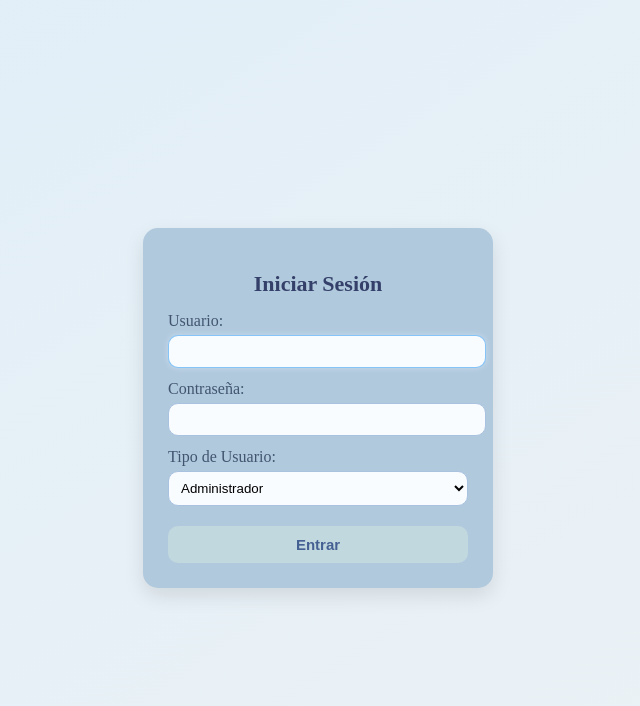
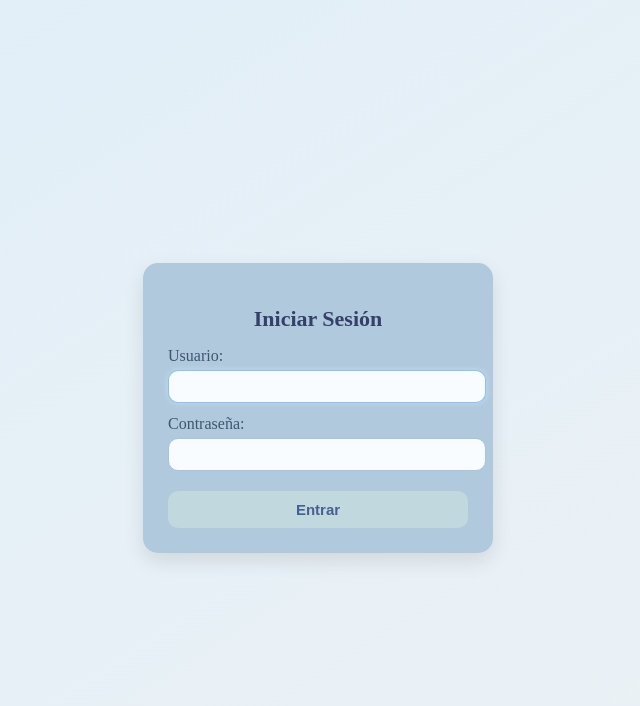
Before and after one commit to brissaflorest/PIA_Eq6_DesarrolloWeb, a Django app: page /login/ in a window 1280 px wide. Shown: the top 706 px of the page, without its empty margins (322-962 px from the left). Run offline with Django 5.2, Linux system fonts and the light colour scheme.

Commit message:
Correccion al login

```diff
--- a/salon_fiestas/app/templates/login.html
+++ b/salon_fiestas/app/templates/login.html
@@ -19,9 +19,10 @@
             <label for="{{ form.password.id_for_label }}">Contraseña:</label>
             {{ form.password }}
 
-            <label for="{{ form.role.id_for_label }}">Tipo de Usuario:</label>
+            <!--<label for="{{ form.role.id_for_label }}">Tipo de Usuario:</label>-->
+            <div style="display: none;">
             {{ form.role }}
-
+            </div>
             <button type="submit">Entrar</button>
         </form>
     </div>
```
Also changed, not shown: salon_fiestas/db.sqlite3.
